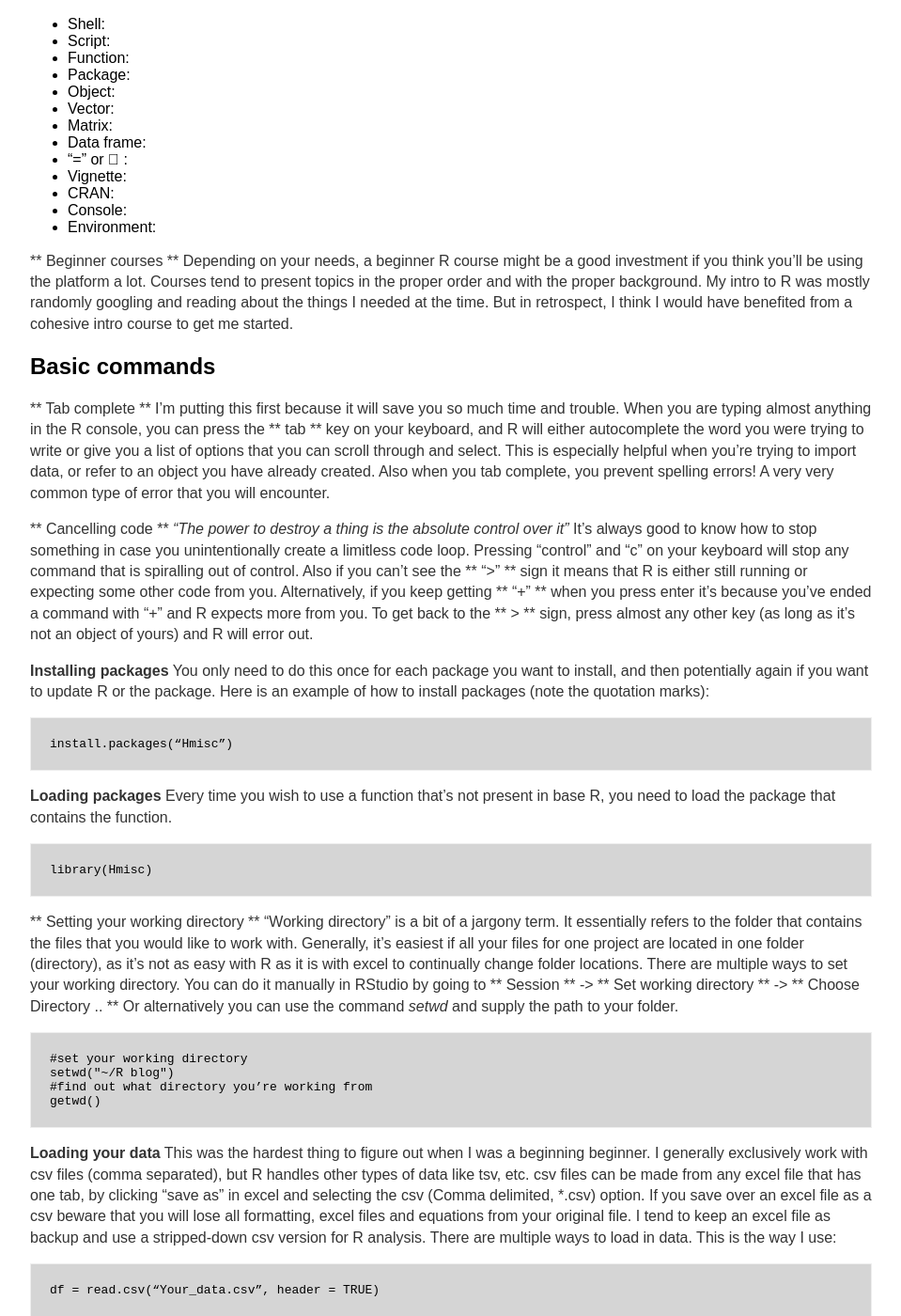
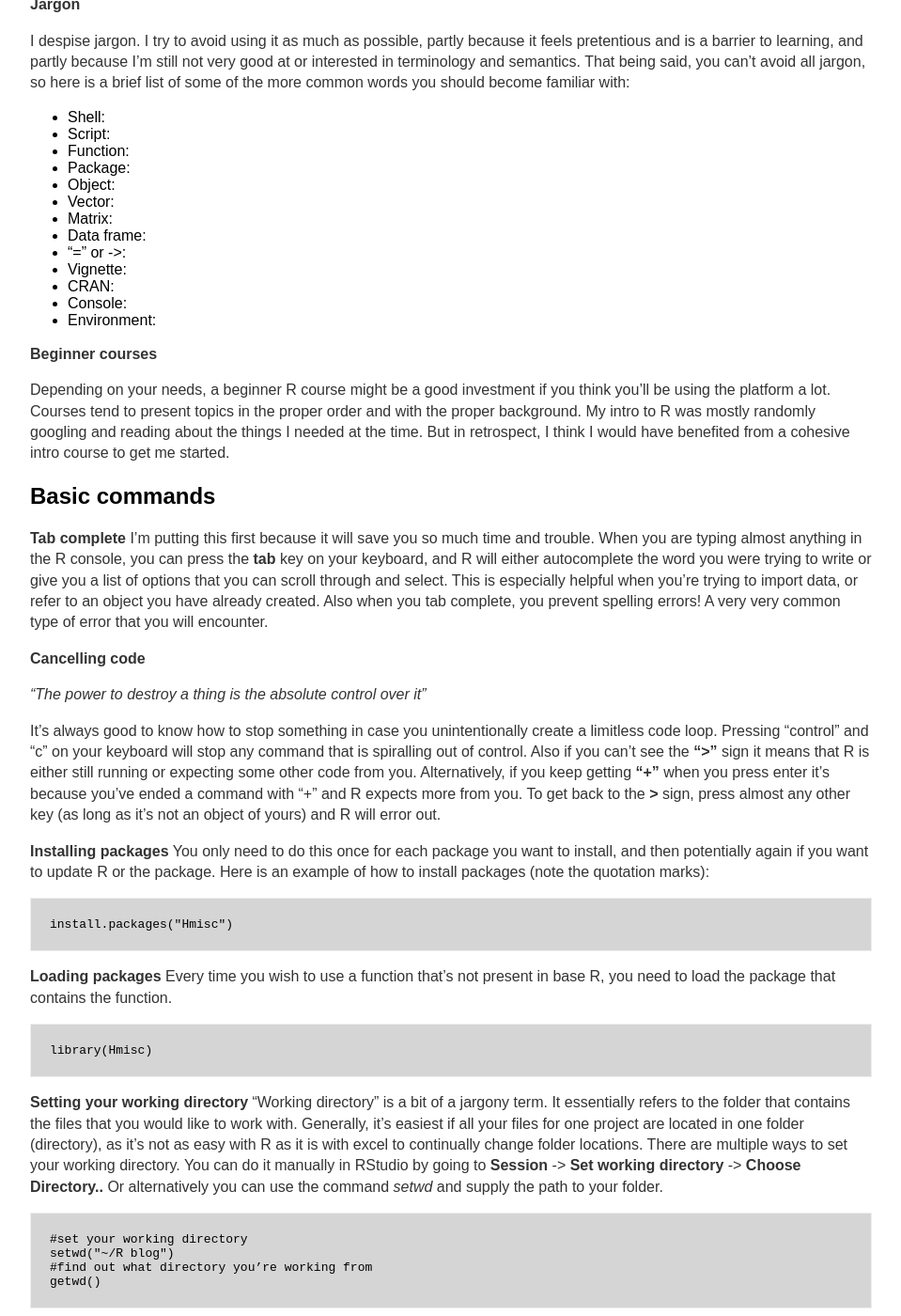
Before and after one commit to jkzorz/jkzorz.github.io, a Jekyll site: the page built from _posts/2020-05-17-Beginner-tips.md, in a window 1280 px wide and 1400 px high, scrolled down 728 px. Shown: the whole window at 94% size, without its empty margins (160-1119 px from the left). Built offline with Jekyll 4.4.1, drawn with Linux system fonts in a browser that asks for light colours; some of the changed text lies outside the part shown.

Commit message:
Update 2020-05-17-Beginner-tips.md

````diff
--- a/_posts/2020-05-17-Beginner-tips.md
+++ b/_posts/2020-05-17-Beginner-tips.md
@@ -9,12 +9,16 @@ If you’re new to R and coding, everything can seem a bit daunting. Even the pr
 
 ## Basic things ##
 **Keep good notes!**
-Err on the side of writing notes in too much detail.  You’ll be amazed at how quickly you’ll forget why and how you did things. For me it’s sometimes only a matter of hours. Use some sort of text editor program like RStudio’s script window, or Notepad++. I use basic Notepad because I am a lazy dinosaur and it’s fast, but this is probably not recommended if you’re  A useful way to embed notes to yourself and others in your code is the *hash* symbol “#”, which has been borrowed by social media for its own purposes *#blessed*. Anything you add after the hash will not be executable code when copied into a shell like RStudio. Here’s an example
+Err on the side of writing notes in too much detail.  You’ll be amazed at how quickly you’ll forget why and how you did things. For me it’s sometimes only a matter of hours. Use some sort of text editor program like RStudio’s script window, or Notepad++. I use basic Notepad because I am a lazy dinosaur and it’s fast to access. **Don't use Microsoft Word because it introduces formatting that will mess up your code, and often the formatting is so subtle that it is almost impossible to see and fix (for instance the quotes are different and don't translate)**.
+
+A useful way to embed notes to yourself and others in your code is the *hash* symbol “#”, which has been borrowed by social media for its own purposes *#blessed*. Anything you add after the hash will not be executable code when copied into a shell like RStudio. Here’s an example
+
 ```
 #This is a note
 ```
 
-** Jargon **
+**Jargon**
+
 I despise jargon. I try to avoid using it as much as possible, partly because it feels pretentious and is a barrier to learning, and partly because I’m still not very good at or interested in terminology and semantics. That being said, you can’t avoid all jargon, so here is a brief list of some of the more common words you should become familiar with:
 -	Shell:
 -	Script:
@@ -24,28 +28,32 @@ I despise jargon. I try to avoid using it as much as possible, partly because it
 -	Vector:
 -	Matrix:
 -	Data frame:
--	“=” or  :
+-	“=” or ->:
 -	Vignette:
 -	CRAN:
 -	Console:
 -	Environment:
 
-** Beginner courses **
+**Beginner courses**
+
 Depending on your needs, a beginner R course might be a good investment if you think you’ll be using the platform a lot. Courses tend to present topics in the proper order and with the proper background. My intro to R was mostly randomly googling and reading about the things I needed at the time. But in retrospect, I think I would have benefited from a cohesive intro course to get me started.
 
 ## Basic commands ##
-** Tab complete **
-I’m putting this first because it will save you so much time and trouble. When you are typing almost anything in the R console, you can press the ** tab ** key on your keyboard, and R will either autocomplete the word you were trying to write or give you a list of options that you can scroll through and select. This is especially helpful when you’re trying to import data, or refer to an object you have already created. Also when you tab complete, you prevent spelling errors! A very very common type of error that you will encounter.
+**Tab complete**
+I’m putting this first because it will save you so much time and trouble. When you are typing almost anything in the R console, you can press the **tab** key on your keyboard, and R will either autocomplete the word you were trying to write or give you a list of options that you can scroll through and select. This is especially helpful when you’re trying to import data, or refer to an object you have already created. Also when you tab complete, you prevent spelling errors! A very very common type of error that you will encounter.
 
-** Cancelling code **
+**Cancelling code**
+
 *“The power to destroy a thing is the absolute control over it”*
-It’s always good to know how to stop something in case you unintentionally create a limitless code loop. Pressing “control” and “c” on your keyboard will stop any command that is spiralling out of control. Also if you can’t see the ** “>” ** sign it means that R is either still running or expecting some other code from you.
- Alternatively, if you keep getting ** “+” ** when you press enter it’s because you’ve ended a command with “+” and R expects more from you. To get back to the ** > ** sign, press almost any other key (as long as it’s not an object of yours) and R will error out.
+
+It’s always good to know how to stop something in case you unintentionally create a limitless code loop. Pressing “control” and “c” on your keyboard will stop any command that is spiralling out of control. Also if you can’t see the **“>”** sign it means that R is either still running or expecting some other code from you.
+ Alternatively, if you keep getting **“+”** when you press enter it’s because you’ve ended a command with “+” and R expects more from you. To get back to the **>** sign, press almost any other key (as long as it’s not an object of yours) and R will error out.
 
 **Installing packages**
 You only need to do this once for each package you want to install, and then potentially again if you want to update R or the package. Here is an example of how to install packages (note the quotation marks):
+
 ```
-install.packages(“Hmisc”)
+install.packages("Hmisc")
 ```
 
 **Loading packages**
@@ -55,9 +63,9 @@ Every time you wish to use a function that’s not present in base R, you need t
 library(Hmisc)
 ```
 
-** Setting your working directory **
+**Setting your working directory**
 “Working directory” is a bit of a jargony term. It essentially refers to the folder that contains the files that you would like to work with. Generally, it’s easiest if all your files for one project are located in one folder (directory), as it’s not as easy with R as it is with excel to continually change folder locations. There are multiple ways to set your working directory.
-You can do it manually in RStudio by going to ** Session ** -> ** Set working directory ** -> ** Choose Directory .. **
+You can do it manually in RStudio by going to **Session** -> **Set working directory** -> **Choose Directory..**
 Or alternatively you can use the command *setwd* and supply the path to your folder.
 
 ```
@@ -68,16 +76,19 @@ getwd()
 ```
 
 **Loading your data**
-This was the hardest thing to figure out when I was a beginning beginner. I generally exclusively work with csv files (comma separated), but R handles other types of data like tsv, etc. csv files can be made from any excel file that has one tab, by clicking “save as” in excel and selecting the csv (Comma delimited, *.csv) option. If you save over an excel file as a csv beware that you will lose all formatting, excel files and equations from your original file. I tend to keep an excel file as backup and use a stripped-down csv version for R analysis.
+This was the hardest thing to figure out when I was a beginning beginner. I generally exclusively work with csv files (comma separated), but R handles other types of data like tsv, etc. csv files can be made from any excel file that has one tab, by clicking “save as” in excel and selecting the csv (Comma delimited, .csv) option. If you save over an excel file as a csv beware that you will lose all formatting, excel files and equations from your original file. I tend to keep an excel file as backup and use a stripped-down csv version for R analysis.
+
 There are multiple ways to load in data. This is the way I use:
 ```
-df = read.csv(“Your_data.csv”, header = TRUE)
+df = read.csv("Your_data.csv", header = TRUE)
 ```
 Where you change “Your_data.csv” to the name of your csv file. *Header = TRUE* means you read in the first row as the column names.
 Some other things to note about loading in data. R doesn’t like when column names begin with numbers, or other strange characters. It will add an “X” to the beginning of any such column name. It also doesn’t appreciate spaces or other strange characters (%,&,’) besides underscores and periods in column names. It will change anything else into dots.
 
-** Looking at your data **
+**Looking at your data**
+
 These commands will provide you some exploratory insight into your data to ensure that it was loaded properly and is behaving how you think it should:
+
 -	str() : gives you information about the structure of your object. Mainly, how many variables and observations, what type of object is it (data frame, matrix, etc), and what type of data is contained in each of your variables (if present)
 -	summary() : when used on a data frame or matrix, will return the summary statistics of each column in your data set, i.e. mean, median, number of occurrences of each factor etc. Useful for finding “NAs” or missing data in columns
 -	head() : displays the top n (5 default) rows of your object in the console
@@ -90,10 +101,12 @@ These commands will provide you some exploratory insight into your data to ensur
 Anyone who has used R, at any experience level, has at one point or another become extremely frustrated with errors. Here I’ve compiled some of the most common types of errors that I’ve come across, and how to fix them:
 
 **Typos**
+
 Did you make a spelling error? Are you sure? No really, did you triple check? Make sure the function is spelled correctly too.  Try tab complete to avoid spelling errors as much as possible. Remember R is case sensitive so watch for that as well. Read this twice because it’s honestly probably a typo.
 
 **Ensure all your brackets and quotes are closed**
-This one is pretty common too. All brackets ( ) and quotes “ “ need to have a partner. This seems obvious in simple commands but can get a bit confusing when you have brackets inside of brackets inside of brackets. RStudio and some text editors have nice features that will tell you when you are missing a closure or will highlight the partner bracket/quote in your code. Also watch for ** + ** and ** , **. R expects these characters to be followed by something, so if they’re found at the end of a piece of code then they will cause an error as well.
+
+This one is pretty common too. All brackets ( ) and quotes " " need to have a partner. This seems obvious in simple commands but can get a bit confusing when you have brackets inside of brackets inside of brackets. RStudio and some text editors have nice features that will tell you when you are missing a closure or will highlight the partner bracket/quote in your code. Also watch for **+** and **,**. R expects these characters to be followed by something, so if they’re found at the end of a piece of code then they will cause an error as well.
 
 **Object type**
 This one is another common problem but is confusing for beginners. Many functions require a certain object type for the function to work. Commonly the issue is that your data is in the form of a data frame, rather than a matrix. To check the requirements and help file of a function, type ? followed by the function name:
@@ -102,6 +115,7 @@ This one is another common problem but is confusing for beginners. Many function
 #Example
 ?dist
 ```
+
 To check what format your data is in:
 ```
 str(df)
@@ -114,7 +128,7 @@ df_m = as.matrix(df)
 #to change a matrix to a data frame
 df = as.data.frame(df_m)
 ```
-You may also need to change the data type of columns in your data set. For instance you may have a column called ** year ** filled with years. R will read these as a continuous variable or number, but you might want to treat them as a discrete category. This is the code structure to make the switch:
+You may also need to change the data type of columns in your data set. For instance you may have a column called **year** filled with years. R will read these as a continuous variable or number, but you might want to treat them as a discrete category. This is the code structure to make the switch:
 
 ```
 #change column year from numeric to discrete (character)
````
